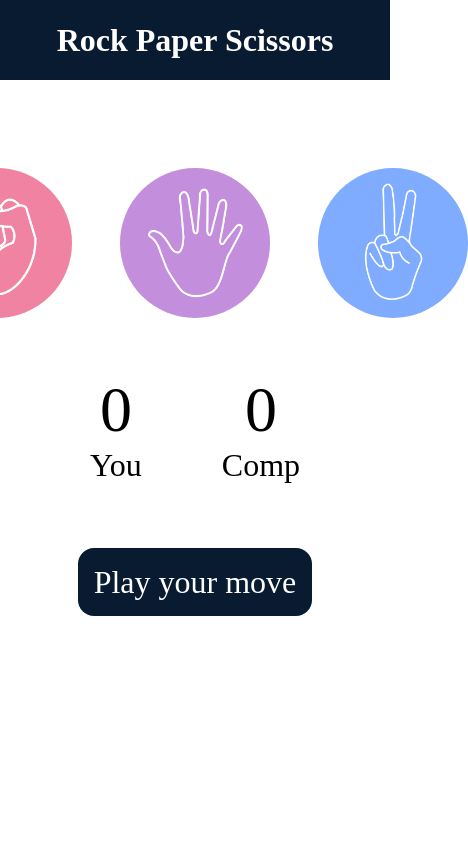
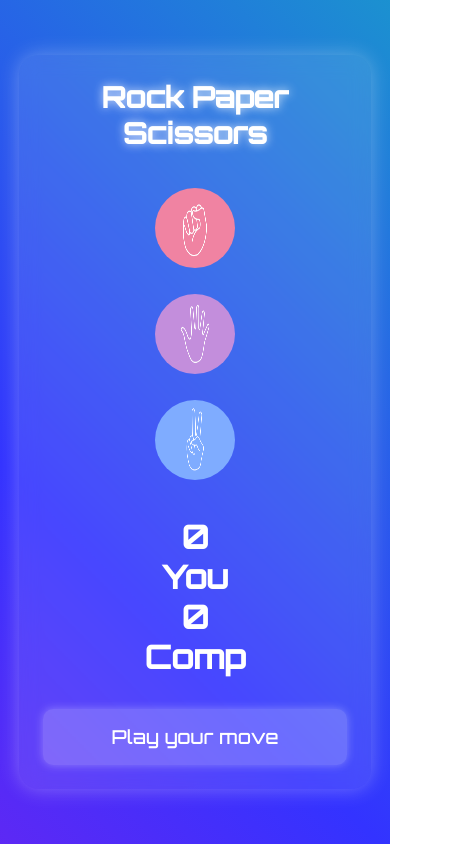
Before and after one commit to divynsh-01/rock-paper-scissor, a plain HTML site: page index.html in a window 390 px wide. Shown: the whole page, 468 px wide, since content can reach past the window. Drawn offline with Linux system fonts and the light colour scheme.

Commit message:
Add files via upload

```diff
--- a/style.css
+++ b/style.css
@@ -1,69 +1,145 @@
-*{
-    margin: 0px;
-    padding: 0px;
+@import url('https://fonts.googleapis.com/css2?family=Orbitron:wght@500&display=swap');
+
+* {
+    margin: 0;
+    padding: 0;
+    box-sizing: border-box;
     text-align: center;
+    font-family: 'Orbitron', sans-serif;
 }
 
-h1{
-    background-color: #081b31;
-    color: white;
-    height: 5rem;
-    line-height: 5rem;
-}
-
-.choice{
-    height: 165px;
-    width: 165px;
-    border-radius: 50%;
+body {
+    background: linear-gradient(45deg, #ff00cc, #3333ff, #00ff99);
+    background-size: 300% 300%;
+    animation: backgroundAnimation 10s infinite alternate;
     display: flex;
     justify-content: center;
     align-items: center;
+    height: 100vh;
+    padding: 10px;
 }
 
-img{
-    height: 150px;
-    width: 150px;
-    object-fit: cover;
-    border-radius: 50%;
+@keyframes backgroundAnimation {
+    0% { background-position: left; }
+    100% { background-position: right; }
 }
 
-.choice:hover{
-    /* opacity: 0.5; */
-    cursor: pointer;
-    background-color: #081b31;
+.container {
+    background: rgba(255, 255, 255, 0.1);
+    backdrop-filter: blur(10px);
+    padding: 2rem;
+    border-radius: 20px;
+    box-shadow: 0 0 20px rgba(255, 255, 255, 0.3);
+    width: 90%;
+    max-width: 500px;
 }
 
-.choices{
+h1 {
+    font-size: 2rem;
+    color: #fff;
+    text-shadow: 0px 0px 10px rgba(255,255,255,0.8);
+}
+
+.choices {
+    display: grid;
+    grid-template-columns: repeat(auto-fit, minmax(120px, 1fr));
+    gap: 1.5rem;
+    justify-content: center;
+    margin: 2rem 0;
+}
+
+.choice {
+    height: 120px;
+    width: 120px;
     display: flex;
     justify-content: center;
     align-items: center;
-    gap: 3rem;
-    margin-top: 5rem;
+    border-radius: 50%;
+    transition: transform 0.3s, box-shadow 0.3s;
 }
 
-.score-card{
-    display: flex;
-    justify-content: center;
-    align-items: center;
-    font-size: 2rem;
-    margin-top: 3rem;
-    gap: 5rem;
+.choice img {
+    height: 120px;
+    width: 120px;
+    border-radius: 50%;
+    transition: transform 0.3s;
 }
 
-#user-score, #comp-score{
-    font-size: 4rem;
+.choice:hover {
+    transform: scale(1.1);
+    box-shadow: 0 0 20px rgba(255, 255, 255, 0.7);
 }
 
-.msg-container{
-    margin-top: 5rem;
+.score-card {
+    display: flex;
+    justify-content: space-around;
+    font-size: 1.5rem;
+    color: white;
+    margin-bottom: 2rem;
 }
 
-#msg{
-    /* margin-top: 5rem; */
+.score p {
+    font-size: 2rem;
+    font-weight: bold;
+}
+
+.msg-container {
+    background: rgba(255, 255, 255, 0.2);
+    border-radius: 10px;
     padding: 1rem;
-    border-radius: 1rem;
-    background-color: #081b31;
     color: white;
-    font-size: 2rem;
-    display: inline;
+    font-size: 1.5rem;
+    box-shadow: 0 0 10px rgba(255, 255, 255, 0.3);
 }
+
+@media screen and (max-width: 768px) {
+    .container {
+        width: 95%;
+        padding: 1.5rem;
+    }
+    .choices {
+        gap: 1rem;
+    }
+    .choice {
+        height: 100px;
+        width: 100px;
+    }
+    .choice img {
+        height: 90px;
+        width: 90px;
+    }
+    .score-card {
+        font-size: 1.2rem;
+    }
+    .msg-container {
+        font-size: 1.3rem;
+    }
+}
+
+@media screen and (max-width: 480px) {
+    h1 {
+        font-size: 1.8rem;
+    }
+    .choices {
+        display: flex;
+        flex-direction: column;
+        align-items: center;
+        gap: 1rem;
+    }
+    .choice {
+        height: 90px;
+        width: 90px;
+    }
+    .choice img {
+        height: 80px;
+        width: 80px;
+    }
+    .score-card {
+        flex-direction: column;
+        align-items: center;
+        font-size: 1rem;
+    }
+    .msg-container {
+        font-size: 1.2rem;
+    }
+}
```
